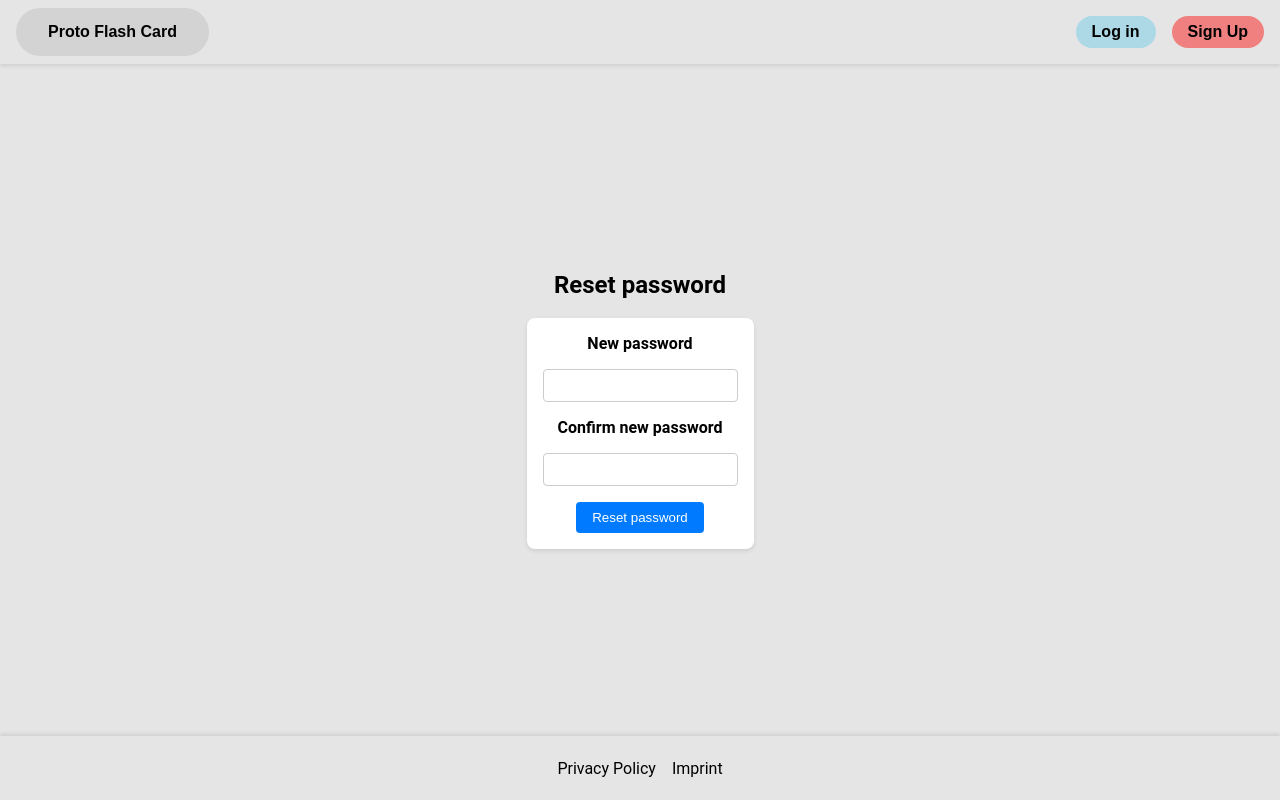
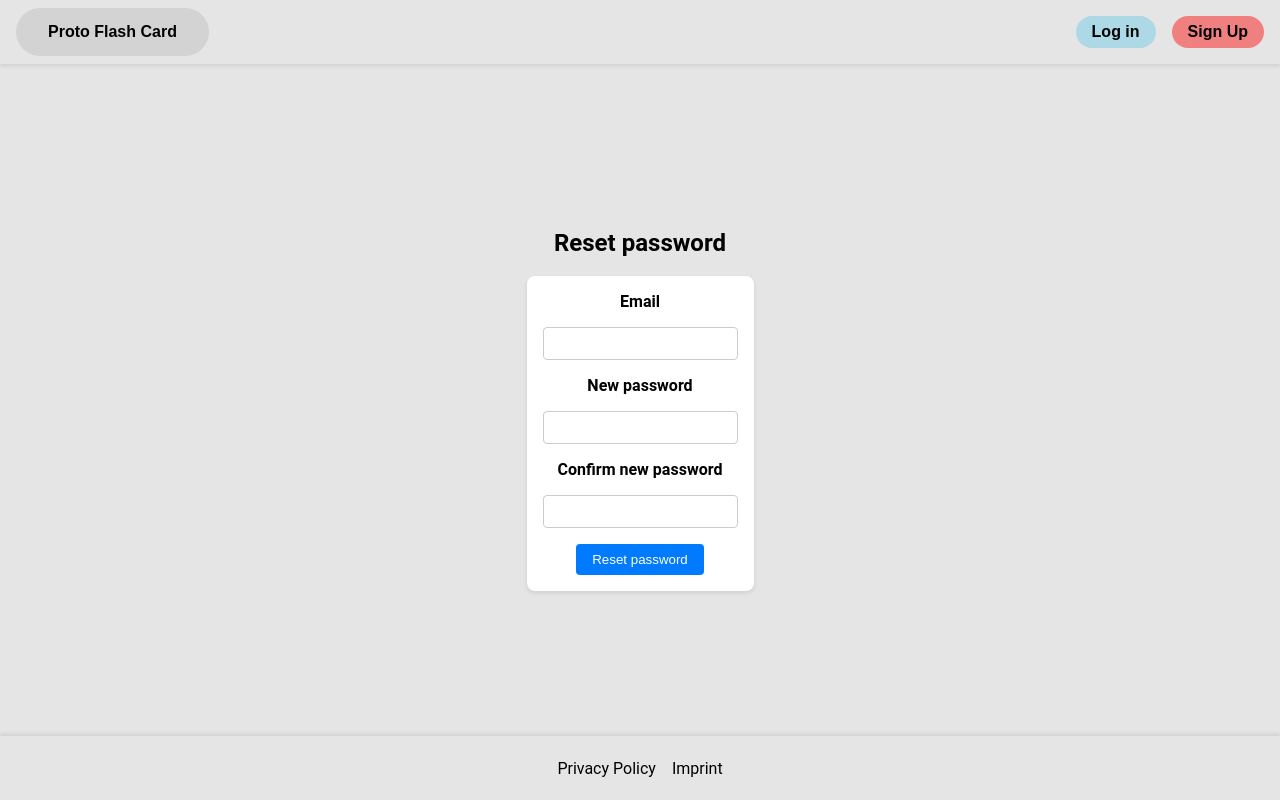
Before and after one commit to ProRuan/proto-flash-card, an Angular app: page /reset-password in a window 1280 px wide. Built offline with nearby package versions, Linux system fonts and the light colour scheme.

Commit message:
added auth form logic

```diff
--- a/src/app/core/auth/pages/forgot-password/forgot-password.html
+++ b/src/app/core/auth/pages/forgot-password/forgot-password.html
@@ -3,9 +3,10 @@
 <main class="forgot-password">
     <h2 class="title">Forgot password</h2>
 
-    <form action="" class="form">
+    <form [formGroup]="form" action="" class="form" (ngSubmit)="onSubmit()">
         <label for="email" class="label">Email</label>
-        <input type="email" id="email" name="email" class="input" />
+        <input value="form.getValue('email')" type="email" id="email" name="email" class="input" autocomplete="email"
+            inputmode="email" formControlName="email" />
 
         <button type="submit" class="button">Reset password</button>
     </form>
--- a/src/app/core/auth/pages/forgot-password/forgot-password.ts
+++ b/src/app/core/auth/pages/forgot-password/forgot-password.ts
@@ -1,10 +1,26 @@
-import { Component } from '@angular/core';
+import { Component, inject } from '@angular/core';
+import { NonNullableFormBuilder, ReactiveFormsModule, Validators } from '@angular/forms';
+
 import { CoreFooter, CoreHeader } from '@core/components';
 
 @Component({
   selector: 'app-forgot-password',
-  imports: [CoreHeader, CoreFooter],
+  imports: [ReactiveFormsModule, CoreHeader, CoreFooter],
   templateUrl: './forgot-password.html',
   styleUrl: './forgot-password.scss',
 })
-export class ForgotPassword {}
+export class ForgotPassword {
+  fb = inject(NonNullableFormBuilder);
+
+  form = this.fb.group({
+    email: ['', [Validators.required, Validators.email, Validators.maxLength(255)]],
+  });
+
+  onSubmit() {
+    if (this.form.valid) {
+      const { email } = this.form.value;
+      // Handle forgot password logic here
+      console.log('Forgot password request submitted:', email);
+    }
+  }
+}
--- a/src/app/core/auth/pages/login/login.html
+++ b/src/app/core/auth/pages/login/login.html
@@ -3,12 +3,14 @@
 <main class="login">
     <h2 class="title">Log in</h2>
 
-    <form class="form">
+    <form [formGroup]="form" class="form" (ngSubmit)="onSubmit()">
         <label for="email" class="label">Email</label>
-        <input type="email" id="email" name="email" class="input" />
+        <input value="from.getValue('email')" type="email" id="email" name="email" class="input" autocomplete="email"
+            inputmode="email" formControlName="email" />
 
         <label for="password" class="label">Password</label>
-        <input type="password" id="password" name="password" class="input" />
+        <input value="form.getValue('password')" type="password" id="password" name="password" class="input"
+            autocomplete="current-password" formControlName="password" />
 
         <button type="submit" class="button">Log in</button>
     </form>
--- a/src/app/core/auth/pages/login/login.ts
+++ b/src/app/core/auth/pages/login/login.ts
@@ -1,11 +1,28 @@
-import { Component } from '@angular/core';
+import { Component, inject } from '@angular/core';
+import { ReactiveFormsModule, NonNullableFormBuilder, Validators } from '@angular/forms';
 
 import { CoreFooter, CoreHeader } from '@core/components';
 
 @Component({
   selector: 'app-login',
-  imports: [CoreHeader, CoreFooter],
+  imports: [ReactiveFormsModule, CoreHeader, CoreFooter],
   templateUrl: './login.html',
   styleUrl: './login.scss',
 })
-export class Login {}
+export class Login {
+  fb = inject(NonNullableFormBuilder);
+
+  form = this.fb.group({
+    email: ['', [Validators.required, Validators.email, Validators.maxLength(320)]],
+    password: ['', [Validators.required, Validators.minLength(12), Validators.maxLength(128)]],
+  });
+
+  onSubmit() {
+    if (this.form.valid) {
+      const { email, password } = this.form.value;
+      // Handle login logic here
+      console.log('Email:', email);
+      console.log('Password:', password);
+    }
+  }
+}
--- a/src/app/core/auth/pages/reset-password/reset-password.html
+++ b/src/app/core/auth/pages/reset-password/reset-password.html
@@ -3,15 +3,28 @@
 <main class="reset-password">
     <h2 class="title">Reset password</h2>
 
-    <form action="" class="form">
+    <form [formGroup]="form" (ngSubmit)="onSubmit()" class="form">
+        <label for="email" class="label">Email</label>
+        <input formControlName="email" type="email" id="email" name="email" class="input" autocomplete="email"
+            inputmode="email" />
+
         <label for="password" class="label">New password</label>
-        <input type="password" id="password" name="password" class="input" />
+        <input formControlName="password" type="password" id="password" name="password" class="input"
+            autocomplete="new-password" />
 
         <label for="confirm-password" class="label">Confirm new password</label>
-        <input type="password" id="confirm-password" name="confirm-password" class="input" />
+        <input formControlName="confirmPassword" type="password" id="confirm-password" name="confirm-password"
+            class="input" autocomplete="new-password" />
 
         <button type="submit" class="button">Reset password</button>
     </form>
+
+    @if (
+    form.hasError('passwordMismatch') &&
+    form.get('confirmPassword')?.touched
+    ) {
+    <p>Passwords do not match.</p>
+    }
 </main>
 
 <app-core-footer></app-core-footer>
--- a/src/app/core/auth/pages/reset-password/reset-password.ts
+++ b/src/app/core/auth/pages/reset-password/reset-password.ts
@@ -1,10 +1,37 @@
-import { Component } from '@angular/core';
+import { Component, inject } from '@angular/core';
+import { NonNullableFormBuilder, ReactiveFormsModule, Validators } from '@angular/forms';
+
+import { passwordMatchValidator } from '@core/auth/validators';
 import { CoreFooter, CoreHeader } from '@core/components';
 
 @Component({
   selector: 'app-reset-password',
-  imports: [CoreHeader, CoreFooter],
+  imports: [ReactiveFormsModule, CoreHeader, CoreFooter],
   templateUrl: './reset-password.html',
   styleUrl: './reset-password.scss',
 })
-export class ResetPassword {}
+export class ResetPassword {
+  fb = inject(NonNullableFormBuilder);
+
+  form = this.fb.group(
+    {
+      email: ['', [Validators.required, Validators.email, Validators.maxLength(255)]],
+      password: ['', [Validators.required, Validators.minLength(12), Validators.maxLength(128)]],
+      confirmPassword: [
+        '',
+        [Validators.required, Validators.minLength(12), Validators.maxLength(128)],
+      ],
+    },
+    { validators: passwordMatchValidator() },
+  );
+
+  onSubmit() {
+    if (this.form.valid) {
+      const { email, password, confirmPassword } = this.form.value;
+      // Handle reset password logic here
+      console.log('Email:', email);
+      console.log('Password:', password);
+      console.log('Confirm Password:', confirmPassword);
+    }
+  }
+}
--- a/src/app/core/auth/pages/sign-up/sign-up.html
+++ b/src/app/core/auth/pages/sign-up/sign-up.html
@@ -3,18 +3,32 @@
 <main class="sign-up">
     <h2 class="title">Sign up</h2>
 
-    <form action="" class="form">
+    <form [formGroup]="form" class="form" (ngSubmit)="onSubmit()">
+        <label for="name" class="label">Name</label>
+        <input value="form.getValue('name')" type="text" id="name" name="name" class="input" autocomplete="name"
+            formControlName="name" />
+
         <label for="email" class="label">Email</label>
-        <input type="email" id="email" name="email" class="input" />
+        <input value="form.getValue('email')" type="email" id="email" name="email" class="input" autocomplete="email"
+            inputmode="email" formControlName="email" />
 
         <label for="password" class="label">Password</label>
-        <input type="password" id="password" name="password" class="input" />
+        <input value="form.getValue('password')" type="password" id="password" name="password" class="input"
+            autocomplete="new-password" formControlName="password" />
 
         <label for="confirm-password" class="label">Confirm Password</label>
-        <input type="password" id="confirm-password" name="confirm-password" class="input" />
+        <input value="form.getValue('confirmPassword')" type="password" id="confirm-password" name="confirm-password"
+            class="input" autocomplete="new-password" formControlName="confirmPassword" />
 
         <button type="submit" class="button">Sign up</button>
     </form>
+
+    @if (
+    form.hasError('passwordMismatch') &&
+    form.get('confirmPassword')?.touched
+    ) {
+    <p>Passwords do not match.</p>
+    }
 </main>
 
 <app-core-footer></app-core-footer>
--- a/src/app/core/auth/pages/sign-up/sign-up.ts
+++ b/src/app/core/auth/pages/sign-up/sign-up.ts
@@ -1,10 +1,40 @@
-import { Component } from '@angular/core';
+import { Component, inject } from '@angular/core';
+import { NonNullableFormBuilder, ReactiveFormsModule, Validators } from '@angular/forms';
+
+import { passwordMatchValidator } from '@core/auth/validators';
+
 import { CoreFooter, CoreHeader } from '@core/components';
 
 @Component({
   selector: 'app-sign-up',
-  imports: [CoreHeader, CoreFooter],
+  imports: [ReactiveFormsModule, CoreHeader, CoreFooter],
   templateUrl: './sign-up.html',
   styleUrl: './sign-up.scss',
 })
-export class SignUp {}
+export class SignUp {
+  fb = inject(NonNullableFormBuilder);
+
+  form = this.fb.group(
+    {
+      name: ['', [Validators.required, Validators.maxLength(100)]],
+      email: ['', [Validators.required, Validators.email, Validators.maxLength(320)]],
+      password: ['', [Validators.required, Validators.minLength(12), Validators.maxLength(128)]],
+      confirmPassword: [
+        '',
+        [Validators.required, Validators.minLength(12), Validators.maxLength(128)],
+      ],
+    },
+    { validators: passwordMatchValidator() },
+  );
+
+  onSubmit() {
+    if (this.form.valid) {
+      const { name, email, password, confirmPassword } = this.form.value;
+      // Handle sign-up logic here
+      console.log('Name:', name);
+      console.log('Email:', email);
+      console.log('Password:', password);
+      console.log('Confirm Password:', confirmPassword);
+    }
+  }
+}
--- /dev/null
+++ b/src/app/core/auth/validators/form-validators.ts
@@ -0,0 +1,17 @@
+import { AbstractControl, ValidationErrors, ValidatorFn } from '@angular/forms';
+
+export function passwordMatchValidator(
+  passwordKey = 'password',
+  confirmKey = 'confirmPassword',
+): ValidatorFn {
+  return (control: AbstractControl): ValidationErrors | null => {
+    const password = control.get(passwordKey)?.value;
+    const confirm = control.get(confirmKey)?.value;
+
+    if (!password || !confirm) {
+      return null;
+    }
+
+    return password === confirm ? null : { passwordMismatch: true };
+  };
+}
--- /dev/null
+++ b/src/app/core/auth/validators/index.ts
@@ -0,0 +1 @@
+export * from './form-validators';
```
